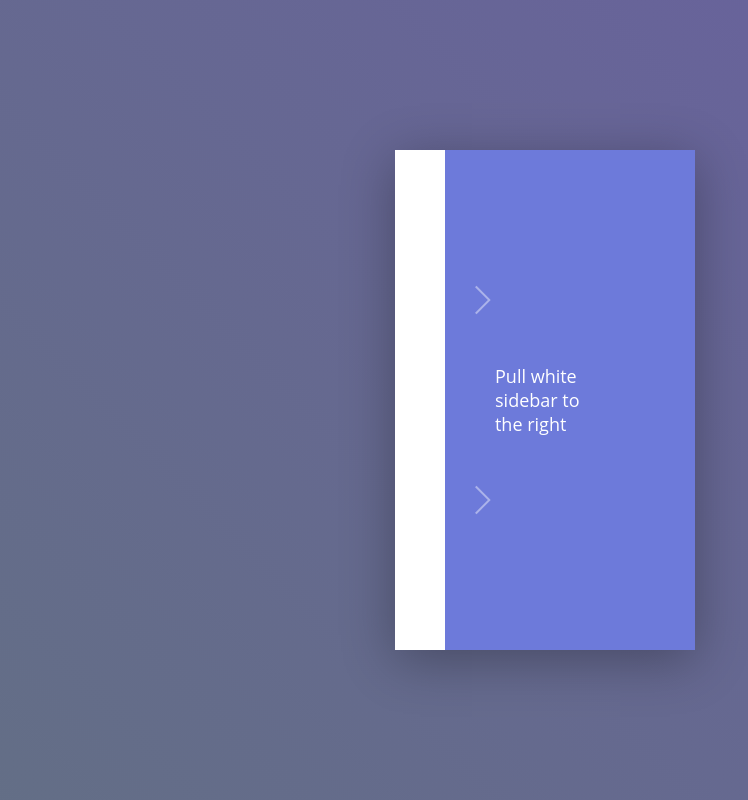
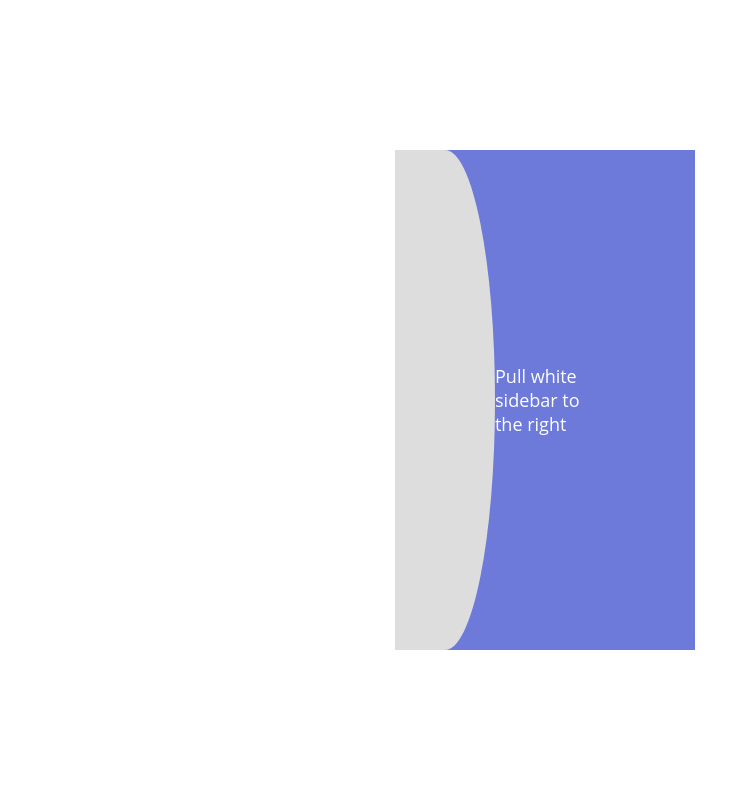
Before and after one commit to yidroid/svgLearning, a plain HTML site: page index2.html in a window 1280 px wide. Shown: the whole page, without its empty margins (95-843 px from the left). Drawn offline with Linux system fonts and the light colour scheme.

Commit message:
学习中……

```diff
--- a/index2.html
+++ b/index2.html
@@ -26,11 +26,11 @@
 				border: 0;
 				outline: none;
 			}
-
-			body {
+			/*	body {
 				background: -webkit-linear-gradient(45deg, #636f85, #6960a0);
 				background: linear-gradient(45deg, #636f85, #6960a0);
 			}
+			*/
 
 			.demo {
 				position: absolute;
@@ -40,7 +40,7 @@
 				margin-left: -15rem;
 				width: 30rem;
 				height: 50rem;
-				box-shadow: 0 1rem 5rem rgba(0, 0, 0, 0.3);
+				/*box-shadow: 0 1rem 5rem rgba(0, 0, 0, 0.3);*/
 			}
 
 			.static {
@@ -417,6 +417,7 @@
 				}
 			}
 			/*自己加的*/
+
 			.contact img {
 				width: 20px;
 				height: 20px;
@@ -429,7 +430,8 @@
 
 		<div class="demo">
 			<svg class="sidebar" viewBox="0 0 300 500">
-				<path class="s-path" fill="#fff" d="M0,0 50,0 a0,250 0 1,1 0,500 L0,500" />
+				<path class="s-path"
+					fill="#ddd" d="M0,0 l50,0 a5,25 0 0,1 0,500 L0,500 Z" />
 			</svg>
 			<div class="static">
 				<div class="static__text">Pull white sidebar to the right</div>
@@ -476,7 +478,20 @@
 				<input type="text" class="chat__input" placeholder="Your message" />
 			</div>
 		</div>
-
+		<!--<svg style="margin-left: 300px;border: 1px;" width="320px" height="320px" version="1.1" xmlns="http://www.w3.org/2000/svg">
+			<path d="M10 315
+			           L 110 215
+			           A 3 5 0 1 0 300 162.45
+			           L 172.55 152.45
+			           A 30 50 -45 0 1 215.1 109.9
+			           L 315 10" stroke="black" fill="green" stroke-width="2" fill-opacity="0.5" />
+			<circle cx="10" cy="315" r="2" fill="red"/>
+			<circle cx="110" cy="215" r="2" fill="red"/>
+			<circle cx="172.55" cy="152.45" r="2" fill="red"/>
+			<circle cx="315" cy="10" r="2" fill="red"/>
+			<circle cx="30" cy="50" r="4" fill="red"/>
+			<circle cx="162.55" cy="162.45" r="4" fill="red"/>
+		</svg>-->
 		<script src="js/jquery.min.2.1.3.js" type="text/javascript" charset="utf-8"></script>
 		<script>
 			$(document).ready(function() {
@@ -568,7 +583,7 @@
 
 					$(document).on("mousedown touchstart", ".s-path", function(e) {
 						var startX = e.pageX || e.originalEvent.touches[0].pageX;
-
+						console.log(e.pageX);
 						$(document).on("mousemove touchmove", function(e) {
 							var x = e.pageX || e.originalEvent.touches[0].pageX;
 							diffX = x - startX;
@@ -710,9 +725,6 @@
 				});
 
 			});
-			//# sourceURL=pen.js
 		</script>
-
 	</body>
-
 </html>
```
Also changed, not shown: Circular Progress Button with SVG.html (+0 -3 lines).
